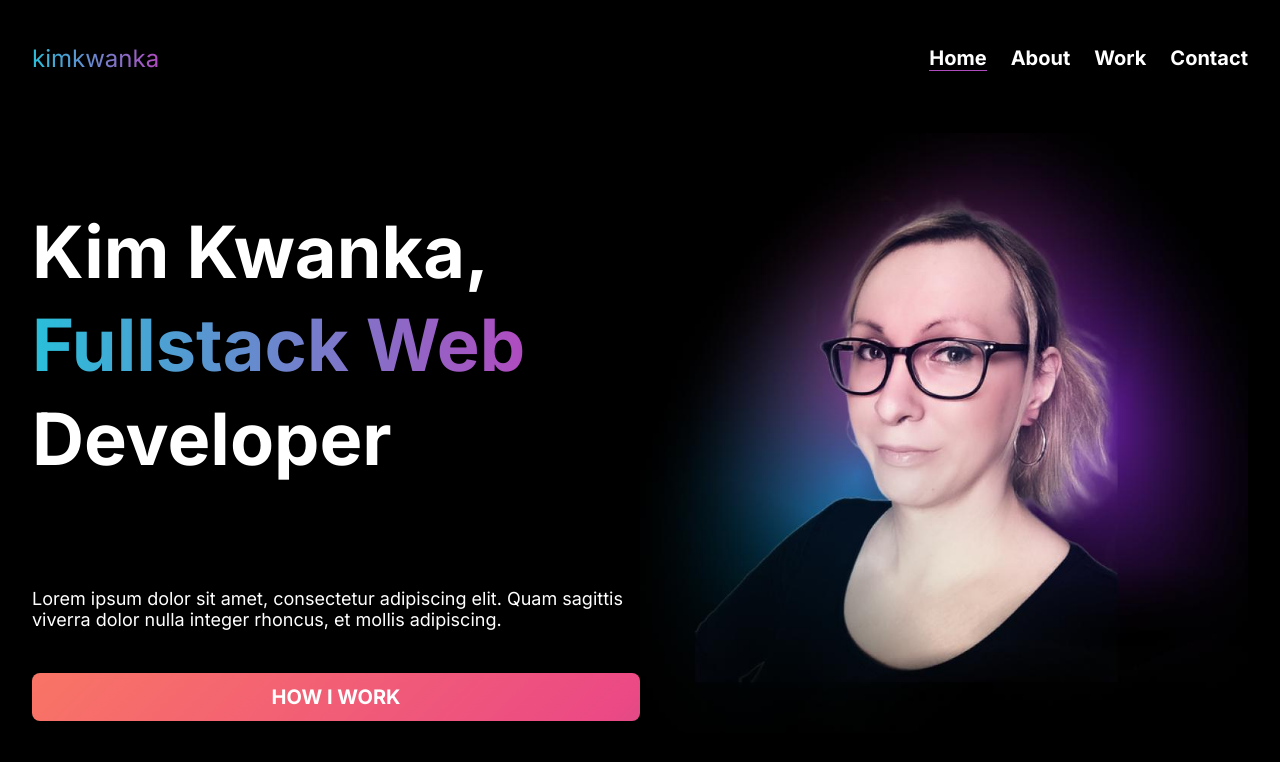
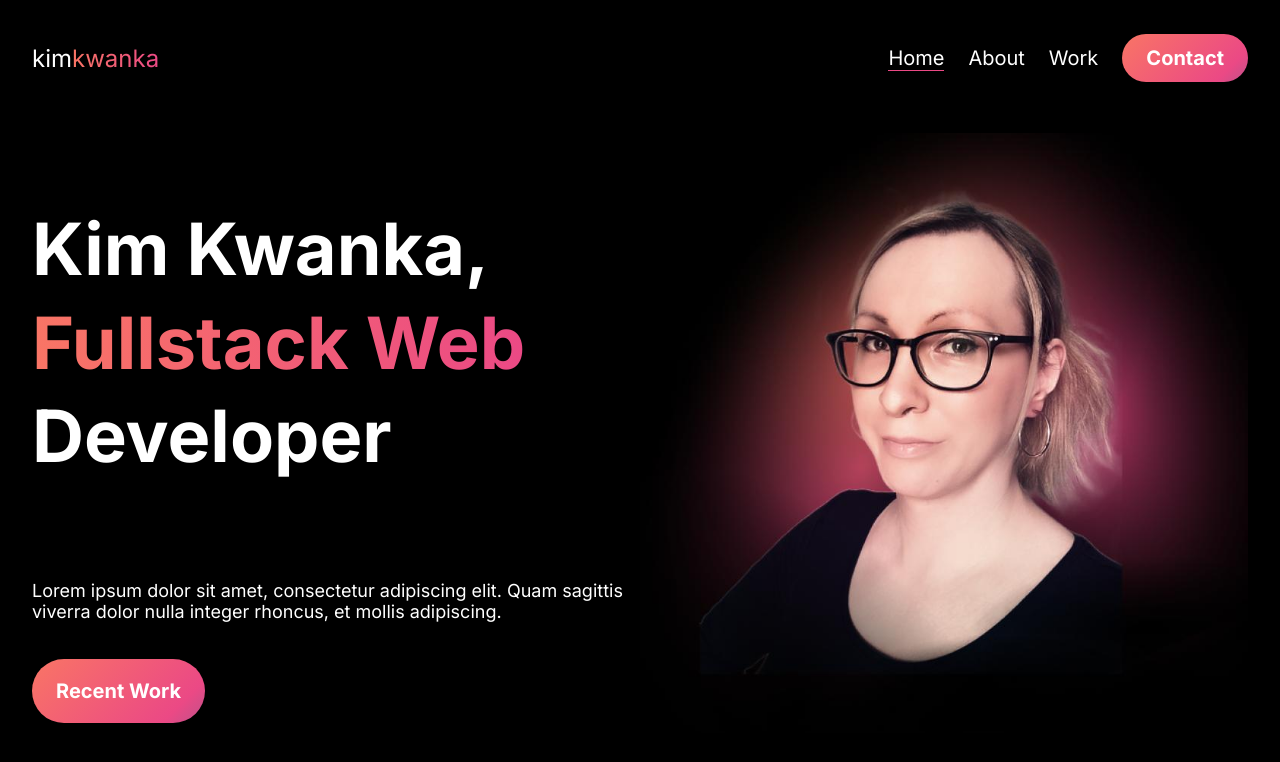
Before and after one commit to kimkwanka/kimkwanka.com, a React (Vite) app: page / in a window 1280 px wide. Shown: the top 762 px of the page. Built offline with nearby package versions, Linux system fonts and the light colour scheme.

Commit message:
css: change theme colors

```diff
--- a/src/App.scss
+++ b/src/App.scss
@@ -9,8 +9,8 @@
   --textColDisabled: rgba(255, 255, 255, 0.4);
   --mutedText: rgba(255, 255, 255, 0.7);
   --mutedBlack: rgba(0, 0, 0, 0.1);
-  --primaryCol: #29bfda;
-  --secondaryCol: #b04bbf;
+  --primaryCol: #f97565;
+  --secondaryCol: #eb4985;
   --disabledCol: #43687c;
   --gradientCol1: #1c709d;
   --gradientCol2: #761d7d;
@@ -128,10 +128,10 @@ button,
     var(--buttonGradientCol1),
     var(--buttonGradientCol2),
     var(--gradientCol1),
-    var(--primaryCol)
+    var(--gradientCol2)
   );
   background-size: 300% 100%;
-  border-radius: var(--s1);
+  border-radius: 999px;
   border: none;
   color: var(--textCol);
   cursor: pointer;
@@ -144,6 +144,7 @@ button,
   transition: all var(--transitionSpeed) var(--transitionTiming);
 
   &:hover {
+    color: var(--textCol);
     background-position: 100% 0%;
   }
 
--- a/src/common/NavBar/NavBar.jsx
+++ b/src/common/NavBar/NavBar.jsx
@@ -7,9 +7,10 @@ import './NavBar.scss';
 const NavBar = () => (
   <nav className="navbar">
     <h1 className="logo">
-      <span className="gradient">kimkwanka</span>
+      kim
+      <span className="gradient">kwanka</span>
     </h1>
-    <ul>
+    <ul className="navbar__nav-items">
       <li>
         <NavLink
           className="navbar__link"
@@ -36,7 +37,7 @@ const NavBar = () => (
           Work
         </NavLink>
         <NavLink
-          className="navbar__link"
+          className="navbar__link button"
           activeClassName="navbar__link--active"
           to="/contact"
         >
--- a/src/common/NavBar/NavBar.scss
+++ b/src/common/NavBar/NavBar.scss
@@ -21,7 +21,6 @@
 .navbar__link {
   color: var(--linkCol);
   font-size: 20px;
-  font-weight: bold;
   margin-left: var(--s3);
   text-decoration: none;
 
--- a/src/views/HomeView/HomeView.jsx
+++ b/src/views/HomeView/HomeView.jsx
@@ -19,7 +19,7 @@ const HomeView = () => {
             Lorem ipsum dolor sit amet, consectetur adipiscing elit. Quam
             sagittis viverra dolor nulla integer rhoncus, et mollis adipiscing.
           </p>
-          <button type="button" className="hero__button">HOW I WORK</button>
+          <button className="hero__button" type="button">Recent Work</button>
         </div>
         <img src={portraitImg} alt="" className="hero__img" />
       </section>
--- a/src/views/HomeView/HomeView.scss
+++ b/src/views/HomeView/HomeView.scss
@@ -17,6 +17,7 @@
 .hero__content {
   display: flex;
   flex-direction: column;
+  align-items: flex-start;
   justify-content: space-around;
   width: 100%;
 }
@@ -30,6 +31,10 @@
   display: inline-block;
 }
 
+.hero__button {
+  padding: var(--s2) var(--s3);
+}
+
 .hero__img {
   height: 600px;
   object-fit: cover;
```
Also changed, not shown: src/views/HomeView/portrait.jpg.
